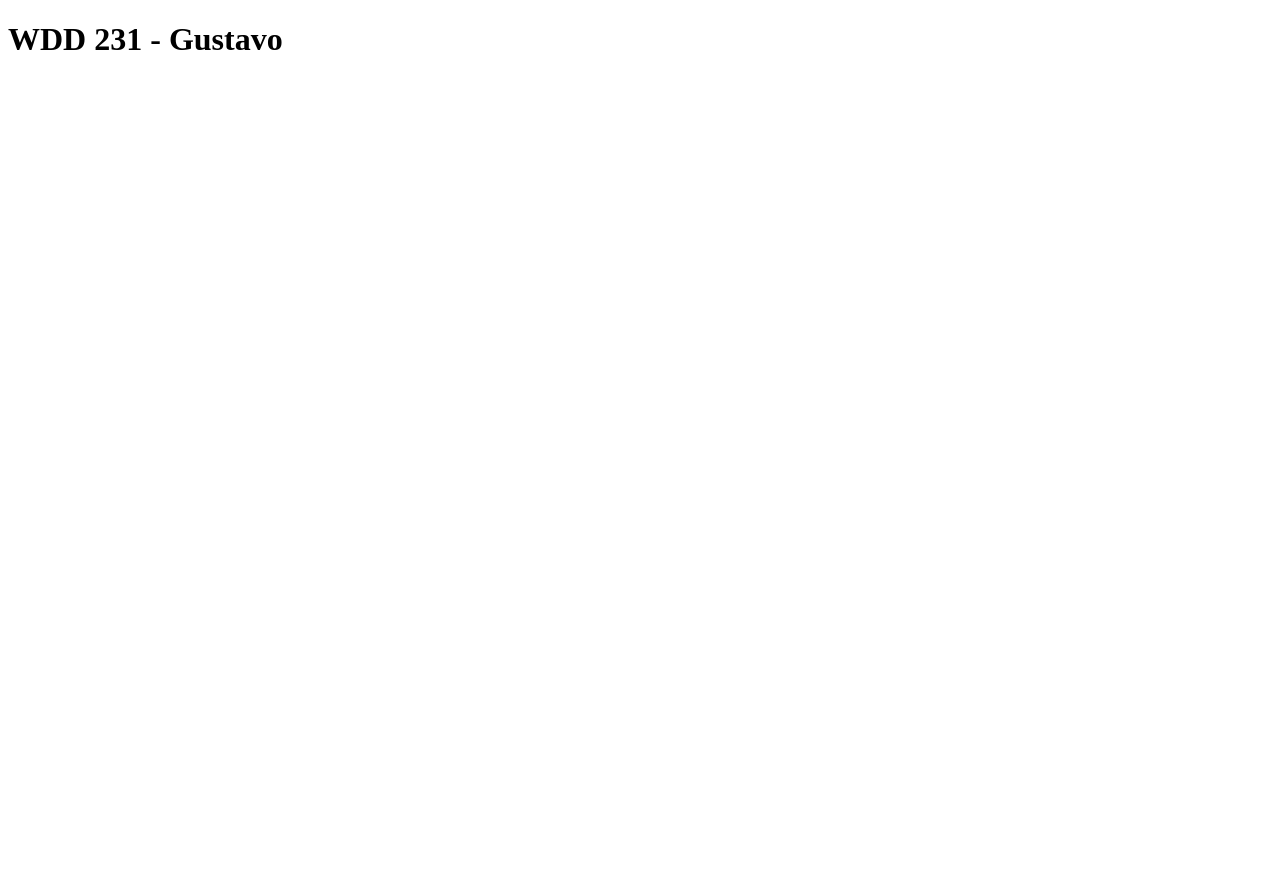
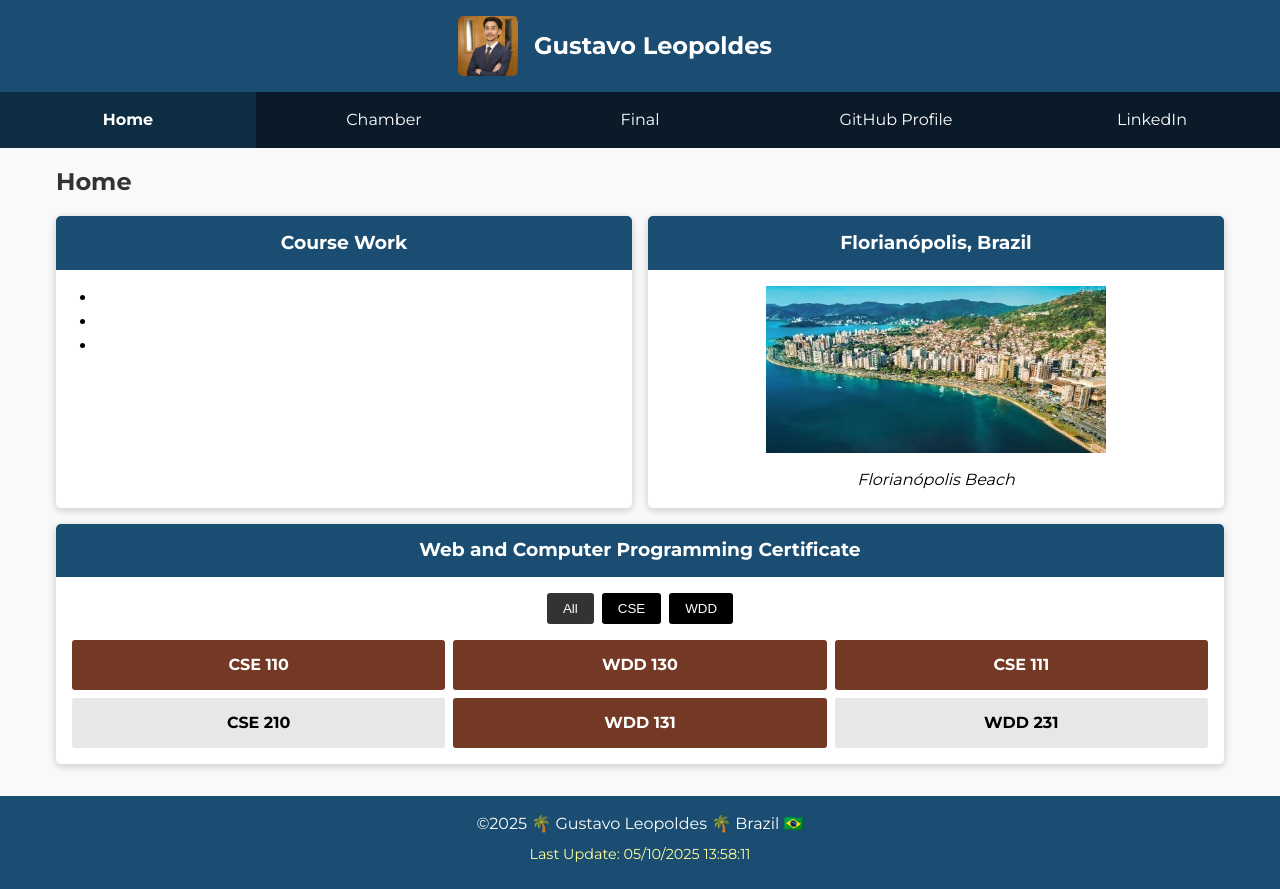
Before and after one commit to gustavoleopoldes/wdd231, a plain HTML site: page index.html in a window 1280 px wide. Before the commit the page ends 800 px from the top, so only its background shows below. Drawn offline with Linux system fonts and the light colour scheme.

Commit message:
week1_completed

```diff
--- a/index.html
+++ b/index.html
@@ -3,9 +3,82 @@
 <head>
     <meta charset="UTF-8">
     <meta name="viewport" content="width=device-width, initial-scale=1.0">
-    <title>WDD 231</title>
+    <meta name="description" content="WDD 231 Course Home Page for Gustavo Leopoldes">
+    <meta name="author" content="Gustavo Leopoldes">
+    <title>WDD 231 | Gustavo Leopoldes</title>
+
+    <link rel="stylesheet" href="styles/small.css">
+    <link rel="stylesheet" href="styles/larger.css">
+    <link rel="preconnect" href="https://fonts.googleapis.com">
+    <link rel="preconnect" href="https://fonts.gstatic.com" crossorigin>
+    <link href="https://fonts.googleapis.com/css2?family=Montserrat:wght@400;700&display=swap" rel="stylesheet">
+
+    <script src="scripts/navigations.js" defer></script>
+    <script src="scripts/date.js" defer></script>
+    <script src="scripts/course.js" defer></script>
 </head>
 <body>
-    <h1>WDD 231 - Gustavo</h1>
+    <header>
+        <img src="images/profile.jpg" alt="Photo of Gustavo Leopoldes">
+        <h1>Gustavo Leopoldes</h1>
+        <button id="menu-btn">☰</button>
+    </header>
+
+    <nav id="primary-nav">
+        <ul>
+            <li class="active"><a href="index.html">Home</a></li>
+            <li><a href="chamber/">Chamber</a></li>
+            <li><a href="final/">Final</a></li>
+            <li><a href="https://github.com/[username]">GitHub Profile</a></li>
+            <li><a href="https://linkedin.com/in/[profile]">LinkedIn</a></li>
+        </ul>
+    </nav>
+
+    <main>
+        <h2>Home</h2>
+
+        <div class="cards-container">
+            <section class="card course-work">
+                <h3>Course Work</h3>
+                <div class="card-content">
+                    <ul>
+                        <li></li>
+                        <li></li>
+                        <li></li>
+                    </ul>
+                </div>
+            </section>
+
+            <section class="card floripa">
+                <h3>Florianópolis, Brazil</h3>
+                <div class="card-content">
+                    <figure>
+                        <img src="images/floripa.jpg" alt="Island of Florianópolis in Brazil">
+                        <figcaption>Florianópolis Beach</figcaption>
+                    </figure>
+                </div>
+            </section>
+        </div>
+
+        <section class="card certificate">
+            <h3>Web and Computer Programming Certificate</h3>
+            <div class="card-content">
+                <div class="filter-buttons">
+                    <button id="all-btn" class="active">All</button>
+                    <button id="cse-btn">CSE</button>
+                    <button id="wdd-btn">WDD</button>
+                </div>
+
+                <div id="courses-container">
+
+                </div>
+            </div>
+        </section>
+    </main>
+
+    <footer>
+        <p>©<span id="currentyear">2025</span> 🌴 Gustavo Leopoldes 🌴 Brazil 🇧🇷</p>
+        <p id="lastModified">Last Update: 01/01/1970 12:00:00</p>
+    </footer>
 </body>
 </html>
--- /dev/null
+++ b/scripts/course.js
@@ -0,0 +1,72 @@
+document.addEventListener('DOMContentLoaded', () => {
+
+    const courses = [
+        {
+            code: "CSE 110",
+            completed: true
+        },
+        {
+            code: "WDD 130",
+            completed: true
+        },
+        {
+            code: "CSE 111",
+            completed: true
+        },
+        {
+            code: "CSE 210",
+            completed: false
+        },
+        {
+            code: "WDD 131",
+            completed: true
+        },
+        {
+            code: "WDD 231",
+            completed: false
+        }
+    ];
+
+    const coursesContainer = document.getElementById('courses-container');
+    const allBtn = document.getElementById('all-btn');
+    const cseBtn = document.getElementById('cse-btn');
+    const wddBtn = document.getElementById('wdd-btn');
+
+    allBtn.addEventListener('click', () => {
+        setActiveButton(allBtn);
+        displayCourses(courses);
+    });
+
+    cseBtn.addEventListener('click', () => {
+        setActiveButton(cseBtn);
+        const cseCourses = courses.filter(course => course.code.startsWith('CSE'));
+        displayCourses(cseCourses);
+    });
+
+    wddBtn.addEventListener('click', () => {
+        setActiveButton(wddBtn);
+        const wddCourses = courses.filter(course => course.code.startsWith('WDD'));
+        displayCourses(wddCourses);
+    });
+
+    function setActiveButton(activeButton) {
+        [allBtn, cseBtn, wddBtn].forEach(button => {
+            button.classList.remove('active');
+        });
+        activeButton.classList.add('active');
+    }
+
+    function displayCourses(coursesToDisplay) {
+        coursesContainer.innerHTML = '';
+
+        coursesToDisplay.forEach(course => {
+            const courseCard = document.createElement('div');
+            courseCard.className = `course-card ${course.completed ? 'completed' : 'not-completed'}`;
+            courseCard.textContent = course.code;
+
+            coursesContainer.appendChild(courseCard);
+        });
+    }
+
+    displayCourses(courses);
+});
--- /dev/null
+++ b/scripts/date.js
@@ -0,0 +1,8 @@
+document.addEventListener('DOMContentLoaded', () => {
+
+    const currentYearSpan = document.getElementById('currentyear');
+    currentYearSpan.textContent = new Date().getFullYear();
+
+    const lastModifiedParagraph = document.getElementById('lastModified');
+    lastModifiedParagraph.textContent = `Last Update: ${document.lastModified}`;
+});
--- /dev/null
+++ b/scripts/navigations.js
@@ -0,0 +1,14 @@
+document.addEventListener('DOMContentLoaded', () => {
+    const menuBtn = document.getElementById('menu-btn');
+    const primaryNav = document.getElementById('primary-nav');
+
+    menuBtn.addEventListener('click', () => {
+        primaryNav.classList.toggle('open');
+    });
+
+    window.addEventListener('resize', () => {
+        if (window.innerWidth >= 768) {
+            primaryNav.classList.remove('open');
+        }
+    });
+});
--- /dev/null
+++ b/styles/larger.css
@@ -0,0 +1,44 @@
+@media screen and (min-width: 768px) {
+
+    header {
+        justify-content: center;
+    }
+
+    header h1 {
+        margin-right: 50px;
+    }
+
+    #menu-btn {
+        display: none;
+    }
+
+    nav {
+        display: block;
+        background-color: #0a1a29;
+    }
+
+    nav ul {
+        display: flex;
+        justify-content: space-around;
+    }
+
+    nav li {
+        border-top: none;
+        flex: 1;
+    }
+
+    .cards-container {
+        display: flex;
+        gap: 1rem;
+        margin-bottom: 1rem;
+    }
+
+    .cards-container .card {
+        width: 50%;
+        margin-bottom: 0;
+    }
+
+    #courses-container {
+        grid-template-columns: repeat(3, 1fr);
+    }
+}
--- /dev/null
+++ b/styles/small.css
@@ -0,0 +1,188 @@
+
+* {
+    margin: 0;
+    padding: 0;
+    box-sizing: border-box;
+}
+
+body {
+    font-family: 'Montserrat', Arial, sans-serif;
+    line-height: 1.5;
+    background-color: #f9f9f9;
+}
+
+header {
+    background-color: #1a4d71;
+    color: white;
+    display: flex;
+    align-items: center;
+    padding: 1rem;
+    position: relative;
+}
+
+header img {
+    width: 60px;
+    height: 60px;
+    object-fit: cover;
+    border-radius: 5px;
+    margin-right: 1rem;
+}
+
+header h1 {
+    font-size: 1.5rem;
+    margin: 0;
+}
+
+#menu-btn {
+    position: absolute;
+    right: 1rem;
+    background: none;
+    border: none;
+    color: white;
+    font-size: 1.5rem;
+    cursor: pointer;
+}
+
+nav {
+    background-color: #0a1a29;
+    display: none;
+}
+
+nav.open {
+    display: block;
+}
+
+nav ul {
+    list-style-type: none;
+    padding: 0;
+}
+
+nav li {
+    border-top: 1px solid rgba(255,255,255,0.2);
+}
+
+nav a {
+    display: block;
+    color: white;
+    text-decoration: none;
+    padding: 1rem;
+    text-align: center;
+}
+
+nav li.active a {
+    background-color: #0f2d42;
+    font-weight: bold;
+}
+
+nav a:hover {
+    background-color: #183261;
+}
+
+main {
+    padding: 1rem;
+    max-width: 1200px;
+    margin: 0 auto;
+}
+
+main h2 {
+    margin-bottom: 1rem;
+    color: #333;
+}
+
+.card {
+    background-color: white;
+    border-radius: 5px;
+    margin-bottom: 1rem;
+    box-shadow: 0 2px 8px rgba(0,0,0,0.2);
+    overflow: hidden;
+}
+
+.card h3 {
+    background-color: #1a4d71;
+    color: white;
+    padding: 0.8rem;
+    text-align: center;
+    margin: 0;
+}
+
+.card-content {
+    padding: 1rem;
+}
+
+.course-work .card-content ul {
+    list-style-position: inside;
+    padding-left: 0.5rem;
+}
+
+.floripa figure {
+    text-align: center;
+}
+
+.floripa img {
+    max-width: 100%;
+    height: auto;
+    margin-bottom: 0.5rem;
+}
+
+.floripa figcaption {
+    font-style: italic;
+}
+
+.filter-buttons {
+    display: flex;
+    justify-content: center;
+    gap: 0.5rem;
+    margin-bottom: 1rem;
+}
+
+.filter-buttons button {
+    background-color: black;
+    color: white;
+    border: none;
+    padding: 0.5rem 1rem;
+    cursor: pointer;
+    border-radius: 3px;
+}
+
+.filter-buttons button.active {
+    background-color: #333;
+}
+
+#courses-container {
+    display: grid;
+    grid-template-columns: 1fr;
+    gap: 0.5rem;
+}
+
+.course-card {
+    padding: 0.8rem;
+    text-align: center;
+    border-radius: 3px;
+    font-weight: bold;
+}
+
+.course-card.completed {
+    background-color: #733924;
+    color: white;
+}
+
+.course-card.not-completed {
+    background-color: #e6e7e8;
+    color: black;
+}
+
+footer {
+    background-color: #1a4d71;
+    color: white;
+    padding: 1rem;
+    text-align: center;
+}
+
+footer p {
+    margin-bottom: 0.5rem;
+}
+
+#lastModified {
+    color: #ffff99;
+    font-size: 0.9rem;
+}
```
Also changed, not shown: images/floripa.jpg (added), images/profile.jpg (added).
